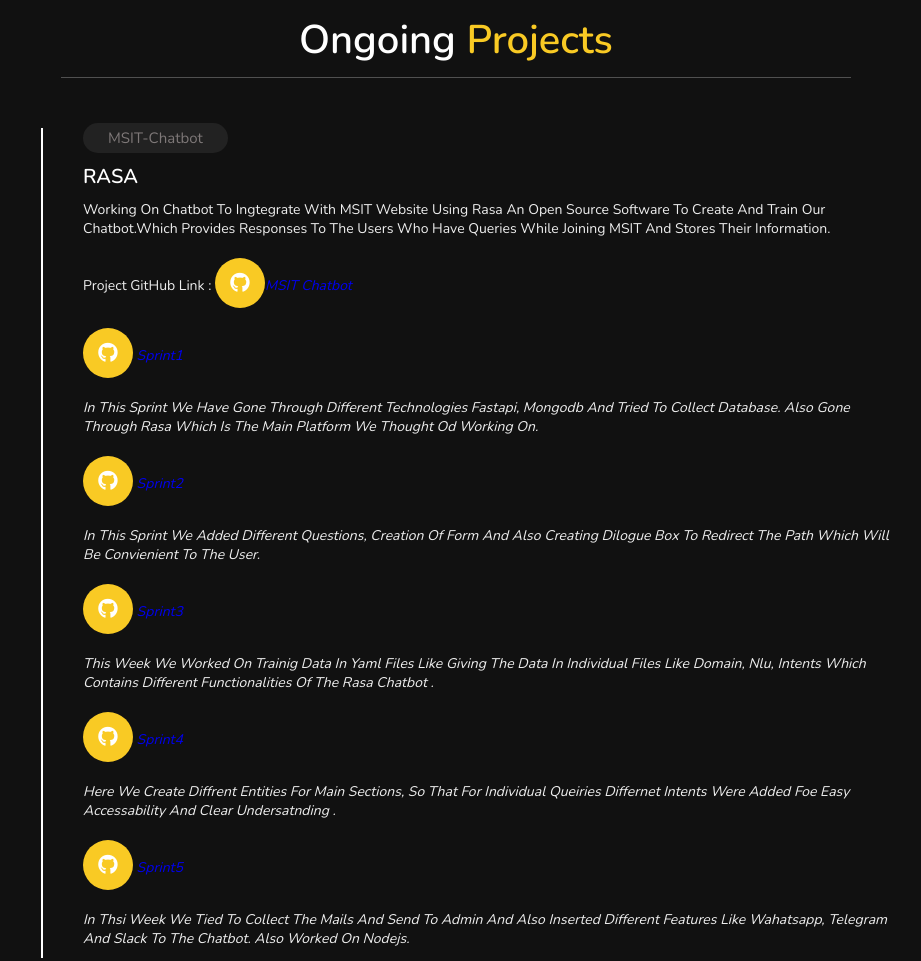
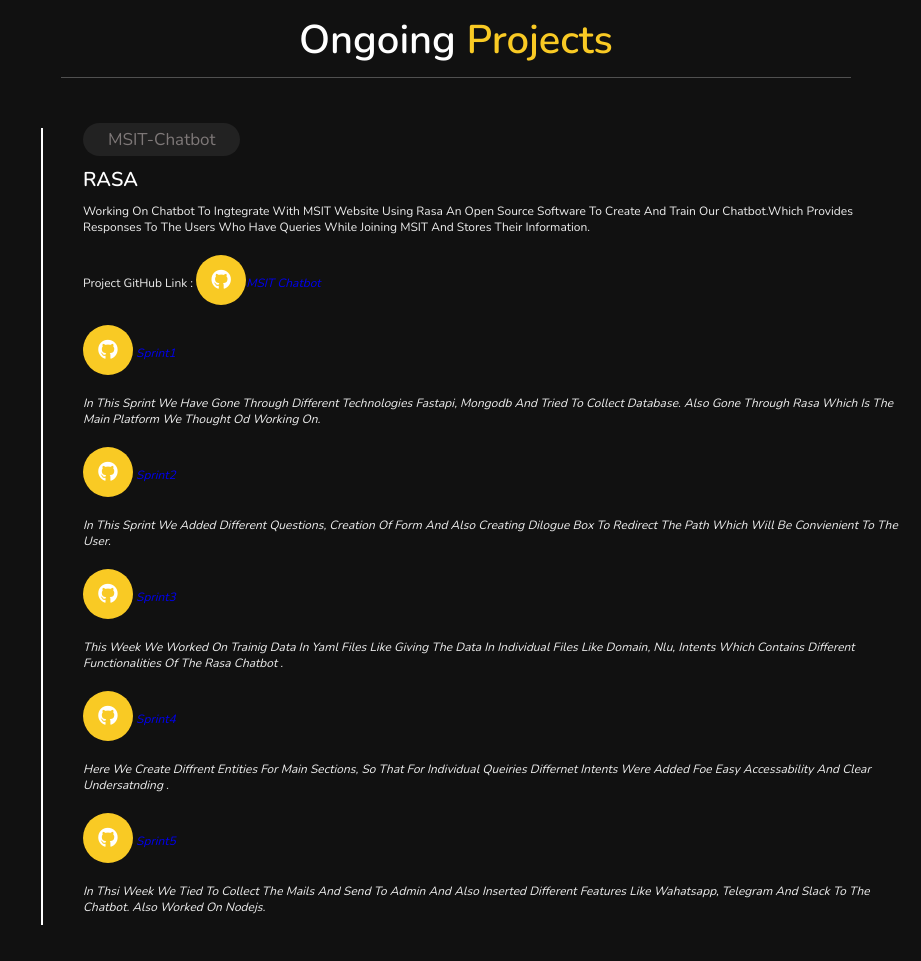
Before and after one commit to praveenpvd4/praveenpvd4.github.io, a plain HTML site: page index.html in a window 1280 px wide. Shown: the part 3718-4679 px from the top of the page, without its empty margins (359-1280 px from the left). Drawn offline with nearby package versions, Linux system fonts and the light colour scheme; files whose address does not match are found by name.

Commit message:
Update style.css

```diff
--- a/style.css
+++ b/style.css
@@ -345,7 +345,7 @@ header .navbar ul li a:hover{
 }
 
 .Ongoing .box-container .box span{
-    font-size: 1.5rem;
+    font-size: 1.7rem;
     background:#222;
     color:rgb(126, 120, 120);
     border-radius: 5rem;
@@ -359,7 +359,7 @@ header .navbar ul li a:hover{
 }
 
 .Ongoing .box-container .box p{
-    font-size: 1.4rem;
+    font-size: 1.2rem;
     color:#eee;
     padding: 1rem 0;
 }
```
